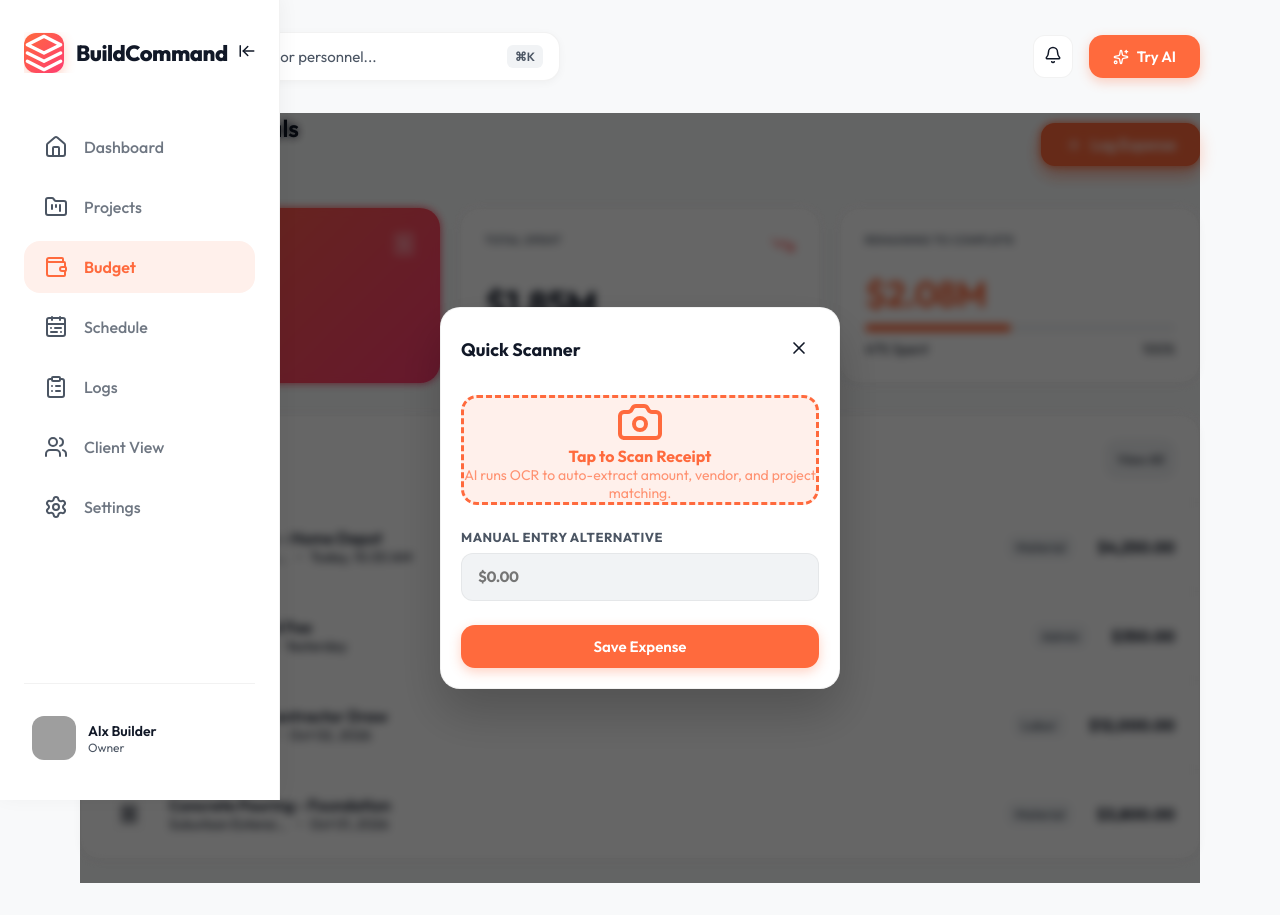
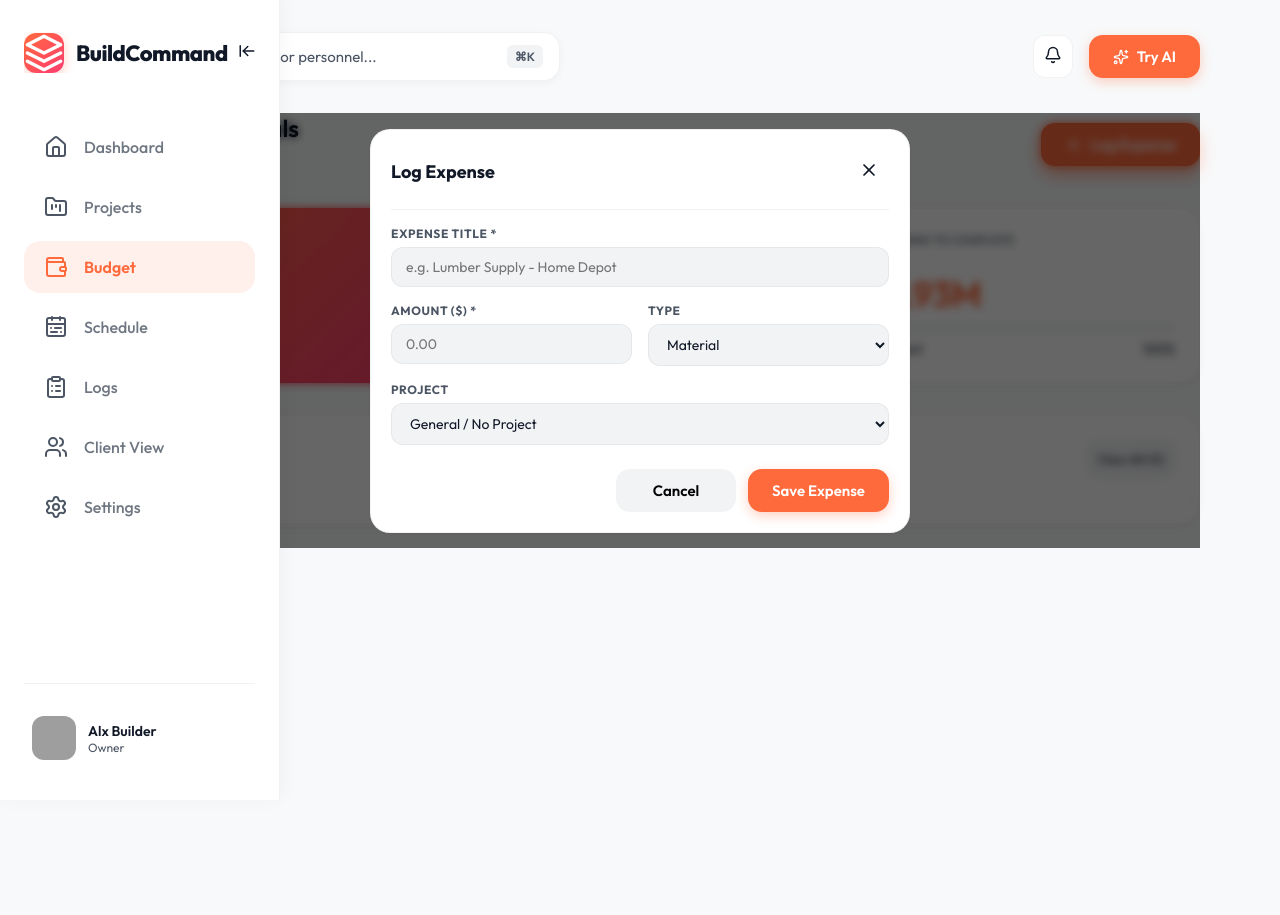
Before and after one commit to alx-ruiz/constructionapp, a React (Vite) app: page /budget in a window 1280 px wide. Both pictures are taken after a click on the button "Log Expense". After the commit the page ends 800 px from the top, so only its background shows below. Built offline with nearby package versions, Linux system fonts and the light colour scheme; grey boxes are pictures that could not be loaded.

Commit message:
Auto-publish: Mon Mar 23 19:42:44 CDT 2026

```diff
--- a/src/pages/Budget.tsx
+++ b/src/pages/Budget.tsx
@@ -1,16 +1,69 @@
 import { useState } from 'react';
-import { Plus, TrendingDown, Receipt, Camera, X } from 'lucide-react';
+import { Plus, TrendingDown, Receipt, Camera, X, Trash2 } from 'lucide-react';
+import Modal from '../components/Modal';
+import { showToast } from '../components/Toast';
+import { getExpenses, addExpense, deleteExpense, getProjects, formatCurrency } from '../data/dataStore';
+import type { Expense } from '../data/dataStore';
 import './Budget.css';
 
-const EXPENSES = [
-  { id: 1, title: 'Lumber Supply - Home Depot', project: 'Modern Townhouse Dev', amount: '$4,250.00', date: 'Today, 10:30 AM', type: 'Material' },
-  { id: 2, title: 'Permit Renewal Fee', project: 'Downtown Loft', amount: '$350.00', date: 'Yesterday', type: 'Admin' },
-  { id: 3, title: 'Electrical Subcontractor Draw', project: 'Lakeside Cabins', amount: '$12,000.00', date: 'Oct 02, 2026', type: 'Labor' },
-  { id: 4, title: 'Concrete Pouring - Foundation', project: 'Suburban Extension', amount: '$3,800.00', date: 'Oct 01, 2026', type: 'Material' },
-];
+const EXPENSE_TYPES: Expense['type'][] = ['Material', 'Labor', 'Admin', 'Equipment', 'Other'];
 
 export default function Budget() {
+  const [expenses, setExpenses] = useState(getExpenses);
   const [isModalOpen, setIsModalOpen] = useState(false);
+  const [showAll, setShowAll] = useState(false);
+
+  // Form state
+  const [form, setForm] = useState({ title: '', projectId: '', amount: '', type: 'Material' as Expense['type'] });
+
+  const projects = getProjects();
+  const refresh = () => setExpenses(getExpenses());
+
+  // Compute live totals
+  const totalBudget = projects.reduce((s, p) => s + p.budget, 0);
+  const totalSpent = expenses.reduce((s, e) => s + e.amount, 0);
+  const remaining = totalBudget - totalSpent;
+  const percentSpent = totalBudget > 0 ? Math.round((totalSpent / totalBudget) * 100) : 0;
+
+  const visibleExpenses = showAll ? expenses : expenses.slice(0, 6);
+
+  const formatDate = (d: string) => {
+    const date = new Date(d);
+    const now = new Date();
+    const diffMs = now.getTime() - date.getTime();
+    const diffDays = Math.floor(diffMs / 86400000);
+    if (diffDays === 0) return `Today, ${date.toLocaleTimeString('en-US', { hour: 'numeric', minute: '2-digit' })}`;
+    if (diffDays === 1) return 'Yesterday';
+    return date.toLocaleDateString('en-US', { month: 'short', day: 'numeric', year: 'numeric' });
+  };
+
+  const handleSubmit = () => {
+    if (!form.title.trim() || !form.amount) {
+      showToast('Title and amount are required.', 'error');
+      return;
+    }
+    const project = projects.find(p => p.id === form.projectId);
+    addExpense({
+      title: form.title,
+      projectId: form.projectId,
+      projectName: project?.name || 'General',
+      amount: Number(form.amount),
+      date: new Date().toISOString(),
+      type: form.type,
+    });
+    showToast(`Expense of $${Number(form.amount).toFixed(2)} logged.`);
+    setForm({ title: '', projectId: '', amount: '', type: 'Material' });
+    setIsModalOpen(false);
+    refresh();
+  };
+
+  const handleDelete = (exp: typeof expenses[0]) => {
+    if (confirm(`Delete "${exp.title}"?`)) {
+      deleteExpense(exp.id);
+      showToast('Expense deleted.', 'info');
+      refresh();
+    }
+  };
 
   return (
     <div className="budget-wrapper animate-fade-in">
@@ -33,9 +86,9 @@ export default function Budget() {
              <div className="meta-label text-white/80">Total Budget (Active)</div>
              <Receipt size={24} className="text-white/60" />
           </div>
-          <div className="text-4xl font-bold mb-2">$3.93M</div>
+          <div className="text-4xl font-bold mb-2">{formatCurrency(totalBudget)}</div>
           <div className="pill bg-white/20 text-white w-fit">
-            Across 4 Projects
+            Across {projects.length} Project{projects.length !== 1 ? 's' : ''}
           </div>
         </div>
 
@@ -44,9 +97,9 @@ export default function Budget() {
              <div className="meta-label">Total Spent</div>
              <TrendingDown size={24} className="text-danger" />
           </div>
-          <div className="text-4xl font-bold mb-2">$1.85M</div>
-          <div className="pill success w-fit">
-            ↓ 4.2% Under Estimate
+          <div className="text-4xl font-bold mb-2">{formatCurrency(totalSpent)}</div>
+          <div className={`pill ${percentSpent <= 50 ? 'success' : percentSpent <= 80 ? 'warning' : 'danger'} w-fit`}>
+            {percentSpent <= 50 ? '↓' : '↑'} {percentSpent}% of Budget
           </div>
         </div>
 
@@ -54,12 +107,12 @@ export default function Budget() {
           <div className="flex justify-between items-start mb-6">
              <div className="meta-label">Remaining to Complete</div>
           </div>
-          <div className="text-4xl font-bold mb-2 text-brand">$2.08M</div>
+          <div className="text-4xl font-bold mb-2 text-brand">{formatCurrency(Math.max(0, remaining))}</div>
           <div className="progress-bar-container mt-4">
-            <div className="progress-bar-fill" style={{ width: '47%', backgroundColor: 'var(--brand-primary)' }}></div>
+            <div className="progress-bar-fill" style={{ width: `${percentSpent}%`, backgroundColor: 'var(--brand-primary)' }}></div>
           </div>
           <div className="flex justify-between text-sm text-secondary mt-2">
-            <span>47% Spent</span>
+            <span>{percentSpent}% Spent</span>
             <span>100%</span>
           </div>
         </div>
@@ -69,11 +122,16 @@ export default function Budget() {
       <div className="card list-card p-0">
         <div className="p-6 border-b border-color flex justify-between items-center">
            <h3 className="card-title">Recent Transactions</h3>
-           <button className="btn-icon bg-bg-tertiary">View All</button>
+           <button className="btn-icon bg-bg-tertiary" onClick={() => setShowAll(!showAll)}>
+             {showAll ? 'Show Less' : `View All (${expenses.length})`}
+           </button>
         </div>
 
         <div className="transaction-list">
-          {EXPENSES.map(exp => (
+          {visibleExpenses.length === 0 && (
+            <div className="p-8 text-center text-secondary">No expenses logged yet. Click "Log Expense" to add one.</div>
+          )}
+          {visibleExpenses.map(exp => (
             <div key={exp.id} className="transaction-item">
                <div className="flex items-center gap-4">
                  <div className="icon-circle bg-bg-secondary">
@@ -82,16 +140,19 @@ export default function Budget() {
                  <div>
                    <div className="font-semibold mb-1">{exp.title}</div>
                    <div className="text-sm text-secondary flex items-center gap-2">
-                     <span className="truncate max-w-[150px] inline-block">{exp.project}</span> • <span>{exp.date}</span>
+                     <span className="truncate max-w-[150px] inline-block">{exp.projectName}</span> • <span>{formatDate(exp.date)}</span>
                    </div>
                  </div>
                </div>
 
-               <div className="text-right flex items-center gap-6">
+               <div className="text-right flex items-center gap-4">
                   <div className="mobile-hide">
                     <span className="pill bg-bg-tertiary text-text-secondary font-medium">{exp.type}</span>
                   </div>
-                  <div className="font-bold text-[16px]">{exp.amount}</div>
+                  <div className="font-bold text-[16px]">${exp.amount.toLocaleString('en-US', { minimumFractionDigits: 2 })}</div>
+                  <button className="btn-icon bg-transparent border-none text-secondary hover:text-danger" onClick={() => handleDelete(exp)}>
+                    <Trash2 size={16} />
+                  </button>
                </div>
             </div>
           ))}
@@ -105,29 +166,36 @@ export default function Budget() {
          </button>
       </div>
 
-      {/* Expense Capture Modal */}
-      {isModalOpen && (
-        <div className="modal-overlay" onClick={() => setIsModalOpen(false)}>
-           <div className="modal-content card animate-fade-in" onClick={e => e.stopPropagation()}>
-              <div className="flex justify-between items-center mb-6">
-                <h3 className="card-title">Quick Scanner</h3>
-                <button className="btn-icon bg-transparent border-none" onClick={() => setIsModalOpen(false)}>
-                  <X size={20} />
-                </button>
-              </div>
-              <div className="camera-viewfinder border-dashed border-2 border-brand mb-6 flex flex-col items-center justify-center p-8 bg-brand-tertiary rounded-2xl cursor-pointer hover:bg-brand/20 transition-colors">
-                 <Camera size={48} className="text-brand mb-4" />
-                 <span className="font-bold text-brand mb-1">Tap to Scan Receipt</span>
-                 <span className="text-sm text-brand/70 text-center">AI runs OCR to auto-extract amount, vendor, and project matching.</span>
-              </div>
-              <div className="log-input-group mb-6">
-                 <label>Manual Entry Alternative</label>
-                 <input type="text" placeholder="$0.00" className="text-2xl font-bold" />
-              </div>
-              <button className="btn btn-primary w-full justify-center" onClick={() => setIsModalOpen(false)}>Save Expense</button>
-           </div>
+      {/* Expense Modal */}
+      <Modal isOpen={isModalOpen} onClose={() => setIsModalOpen(false)} title="Log Expense">
+        <div className="form-group">
+          <label>Expense Title *</label>
+          <input type="text" value={form.title} onChange={e => setForm(f => ({...f, title: e.target.value}))} placeholder="e.g. Lumber Supply - Home Depot" />
         </div>
-      )}
+        <div className="form-row">
+          <div className="form-group">
+            <label>Amount ($) *</label>
+            <input type="number" step="0.01" value={form.amount} onChange={e => setForm(f => ({...f, amount: e.target.value}))} placeholder="0.00" />
+          </div>
+          <div className="form-group">
+            <label>Type</label>
+            <select value={form.type} onChange={e => setForm(f => ({...f, type: e.target.value as Expense['type']}))}>
+              {EXPENSE_TYPES.map(t => <option key={t} value={t}>{t}</option>)}
+            </select>
+          </div>
+        </div>
+        <div className="form-group">
+          <label>Project</label>
+          <select value={form.projectId} onChange={e => setForm(f => ({...f, projectId: e.target.value}))}>
+            <option value="">General / No Project</option>
+            {projects.map(p => <option key={p.id} value={p.id}>{p.name}</option>)}
+          </select>
+        </div>
+        <div className="form-actions">
+          <button className="btn bg-bg-tertiary border border-color" onClick={() => setIsModalOpen(false)}>Cancel</button>
+          <button className="btn btn-primary" onClick={handleSubmit}>Save Expense</button>
+        </div>
+      </Modal>
 
     </div>
   );
```
